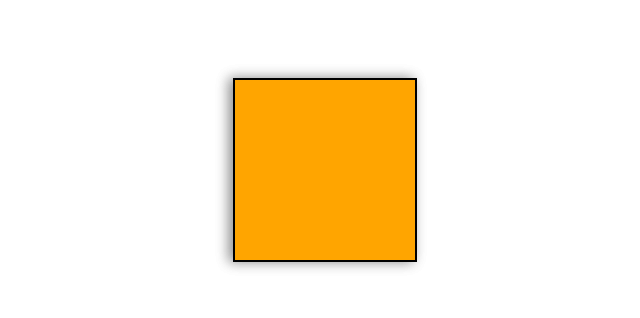
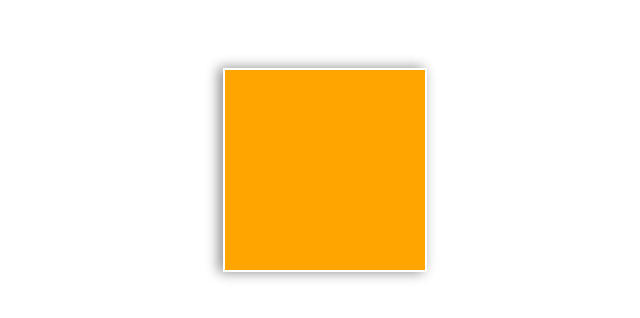
Before and after one commit to sadiq-1698/3D-rotating-cube, a plain HTML site: page index.html in a window 1280 px wide. Shown: the part 232-550 px from the top of the page, without its empty margins (317-957 px from the left). Drawn offline with Linux system fonts and the light colour scheme.

```diff
--- a/styles.css
+++ b/styles.css
@@ -11,8 +11,8 @@
 }
 
 .cube-container {
-    height: 180px;
-    width: 180px;
+    height: 200px;
+    width: 200px;
     transform-style: preserve-3d;
     transform: rotateX(180deg) rotateY(-200deg) rotateZ(-60deg);
     cursor: pointer;
@@ -24,7 +24,7 @@
     height: 100%;
     width: 100%;
     opacity: 1;
-    border: 2px solid black;
+    border: 2px solid white;
     box-shadow: 0 4px 12px 0 rgba(0, 0, 0, 0.25);
     transition: transform 1s;
 }
```
